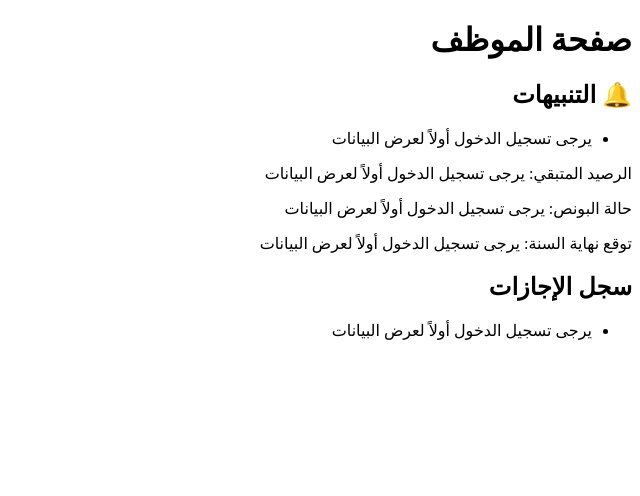
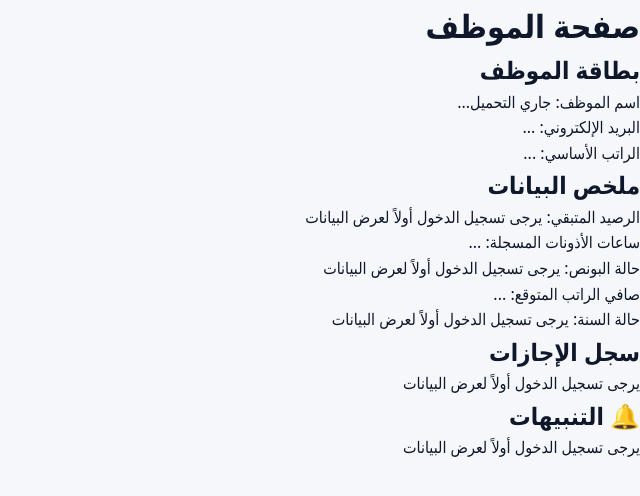
Before and after one commit to ZOZE2008/company-leaves-system, a plain HTML site: page employee.html in a window 1280 px wide. Shown: the whole page, without its empty margins (640-1280 px from the left). Drawn offline with nearby package versions, Linux system fonts and the light colour scheme.

Commit message:
Update employee.html

```diff
--- a/employee.html
+++ b/employee.html
@@ -1,25 +1,55 @@
+
 <!DOCTYPE html>
 <html lang="ar" dir="rtl">
 <head>
     <meta charset="UTF-8">
+    <meta name="viewport" content="width=device-width, initial-scale=1.0">
     <title>صفحة الموظف</title>
+    <link rel="stylesheet" href="style.css">
 </head>
+
 <body>
+
+    <main class="employee-dashboard">
+
         <h1>صفحة الموظف</h1>
 
-  <!-- صندوق / جزء التنبيهات -->
-  <section id="notifications-box">
-    <h2>🔔 التنبيهات</h2>
-    <ul id="notifications-list">
-      <li>جاري تحميل التنبيهات...</li>
-    </ul>
+        <!-- بيانات الموظف -->
+        <section id="employee-card">
+            <h2>بطاقة الموظف</h2>
+            <p>اسم الموظف: <span id="employee-name">جاري التحميل...</span></p>
+            <p>البريد الإلكتروني: <span id="employee-email">...</span></p>
+            <p>الراتب الأساسي: <span id="base-salary">...</span></p>
         </section>
 
-  <!-- أماكن عرض البيانات للقراءة فقط -->
+        <!-- ملخص الموظف -->
         <section id="summary-box">
-    <p>الرصيد المتبقي: <span id="remaining-balance">...</span></p>
-    <p>حالة البونص: <span id="bonus-status">...</span></p>
-    <p>توقع نهاية السنة: <span id="year-end-forecast">...</span></p>
+            <h2>ملخص البيانات</h2>
+
+            <p>
+                الرصيد المتبقي:
+                <span id="remaining-balance">...</span>
+            </p>
+
+            <p>
+                ساعات الأذونات المسجلة:
+                <span id="permission-hours">...</span>
+            </p>
+
+            <p>
+                حالة البونص:
+                <span id="bonus-status">...</span>
+            </p>
+
+            <p>
+                صافي الراتب المتوقع:
+                <span id="net-salary">...</span>
+            </p>
+
+            <p>
+                حالة السنة:
+                <span id="year-end-forecast">...</span>
+            </p>
         </section>
 
         <!-- سجل الإجازات -->
@@ -30,9 +60,19 @@
             </ul>
         </section>
 
-  <!-- ربط المكتبة والملفات -->
+        <!-- التنبيهات -->
+        <section id="notifications-box">
+            <h2>🔔 التنبيهات</h2>
+            <ul id="notifications-list">
+                <li>جاري تحميل التنبيهات...</li>
+            </ul>
+        </section>
+
+    </main>
+
     <script src="https://cdn.jsdelivr.net/npm/@supabase/supabase-js@2"></script>
     <script src="supabase.js"></script>
     <script src="employee.js"></script>
+
 </body>
 </html>
```
Lines whose indentation alone changed are shown as unchanged.
